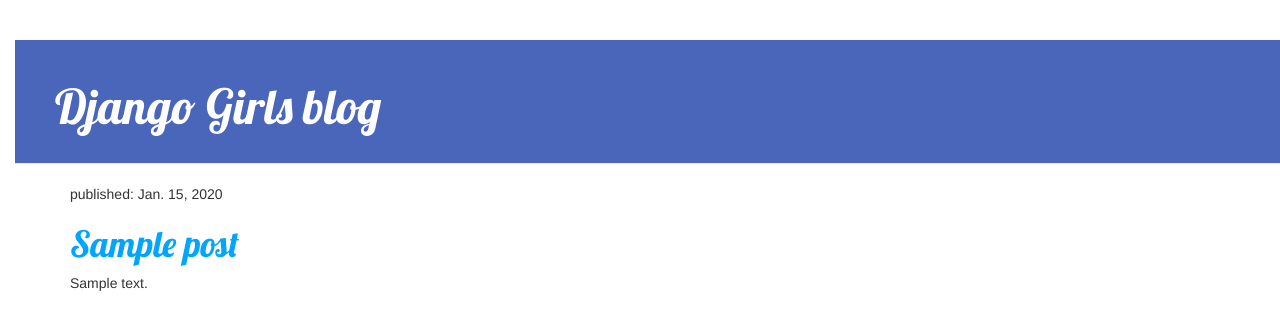
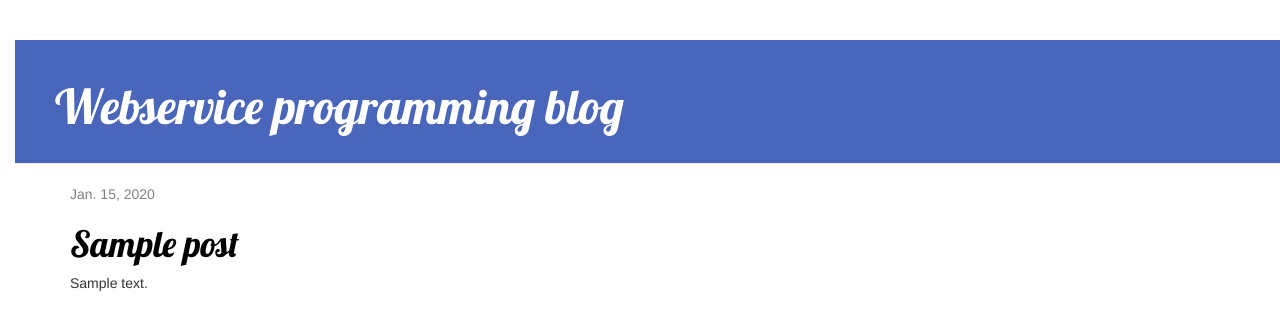
Before and after one commit to ds10x2/django-blog, a Django app: page / in a window 1280 px wide. Shown: the top 330 px of the page. Run offline with Django 4.2, Linux system fonts and the light colour scheme; tables that the repository leaves empty hold one stand-in row (values such as "Sample post"); some libraries are stand-ins or nearby versions.

Commit message:
Added view and template for detailed blog post as well as CSS for the site

```diff
--- /dev/null
+++ b/blog/templates/blog/base.html
@@ -0,0 +1,26 @@
+{% load static %}
+
+<html>
+<head>
+    <title>Webservice programming blog</title>
+    <link href="//fonts.googleapis.com/css?family=Lobster&subset-latin,latin-ext" rel="stylesheet" type="text/css">
+    <link rel="stylesheet" href="//maxcdn.bootstrapcdn.com/bootstrap/3.2.0/css/bootstrap.min.css">
+    <link rel="stylesheet" href="//maxcdn.bootstrapcdn.com/bootstrap/3.2.00/css/bootstrap-theme.min.css">
+    <link rel="stylesheet" href="{% static 'css/blog.css'%}">
+</head>
+<body>
+    <div class="page-header">
+        <h1><a href="/">Webservice programming blog</a></h1>
+    </div>
+    <div class="context container">
+        <div class="row">
+            <div class="col-md-8">
+                {% block content %}
+                {% endblock %}
+            </div>
+        </div>
+    </div>
+
+</body>
+
+</html>
--- a/blog/templates/blog/post_list.html
+++ b/blog/templates/blog/post_list.html
@@ -1,31 +1,13 @@
-{% load static %}
+{% extends 'blog/base.html' %}
 
-<html>
-<head>
-    <title>Django Girls blog</title>
-    <link href="//fonts.googleapis.com/css?family=Lobster&subset-latin,latin-ext" rel="stylesheet" type="text/css">
-    <link rel="stylesheet" href="//maxcdn.bootstrapcdn.com/bootstrap/3.2.0/css/bootstrap.min.css">
-    <link rel="stylesheet" href="//maxcdn.bootstrapcdn.com/bootstrap/3.2.00/css/bootstrap-theme.min.css">
-    <link rel="stylesheet" href="{% static 'css/blog.css'%}">
-</head>
-<body>
-    <div class="page-header">
-        <h1><a href="/">Django Girls blog</a></h1>
-    </div>
-    <div class="context container">
-        <div class="row">
-            <div class="col-md-8">
-                {% for post in posts %}
-                    <div>
-                        <p>published: {{post.published_date}}</p>
-                        <h1><a href="">{{post.title}}</a></h1>
-                        <p>{{post.text|linebreaksbr}}</p>
-                    </div>
-                {% endfor %}
+{% block content %}
+    {% for post in posts %}
+        <div class="post">
+            <div class="date">
+                {{post.published_date}}
             </div>
+            <h1><a href="{% url 'post_detail' pk=post.pk %}">{{post.title}}</a></h1>
+            <p>{{post.text|linebreaksbr}}</p>
         </div>
-    </div>
-
-</body>
-
-</html>
+    {% endfor %}
+{% endblock %}
--- a/blog/urls.py
+++ b/blog/urls.py
@@ -3,5 +3,6 @@ from . import views
 
 urlpatterns = [
     path('', views.post_list, name='post_list'),
-    path('poem/', views.poem, name='poem')
+    path('poem/', views.poem, name='poem'),
+    path('post/<int:pk>/', views.post_detail, name='post_detail'),
 ]
--- a/blog/views.py
+++ b/blog/views.py
@@ -1,6 +1,7 @@
 from django.shortcuts import render
 from .models import Post
 from django.utils import timezone
+from django.shortcuts import render, get_object_or_404
 
 def post_list(request):
     posts = Post.objects.filter(published_date__lte=timezone.now()).order_by('published_date')
@@ -9,5 +10,9 @@ def post_list(request):
 def poem(request):
     return render(request, 'blog/poem.html', {})
 
+def post_detail(request, pk):
+    post = get_object_or_404(Post, pk=pk)
+    return render(request, 'blog/post_detail.html', {'post': post})
+
 
 # Create your views here.
```
Also changed, not shown: blog/templates/blog/post_detail.html (added, +13 -0 lines).
